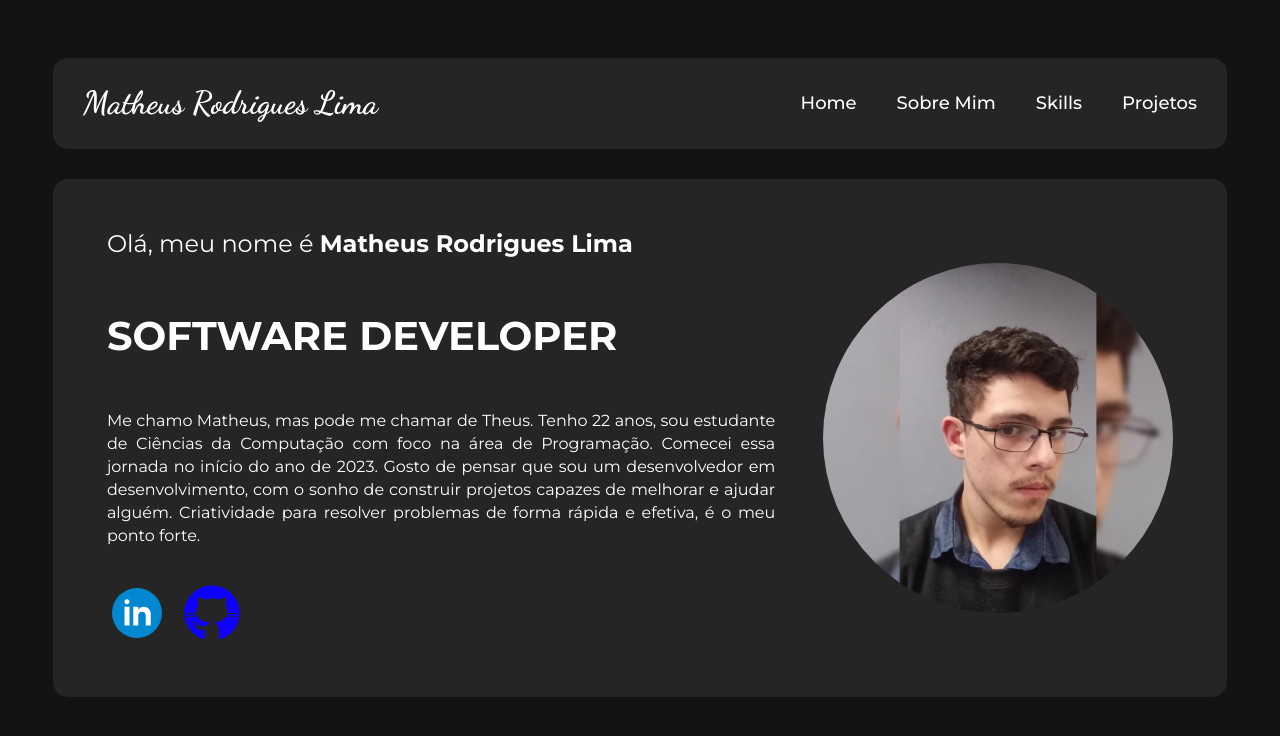
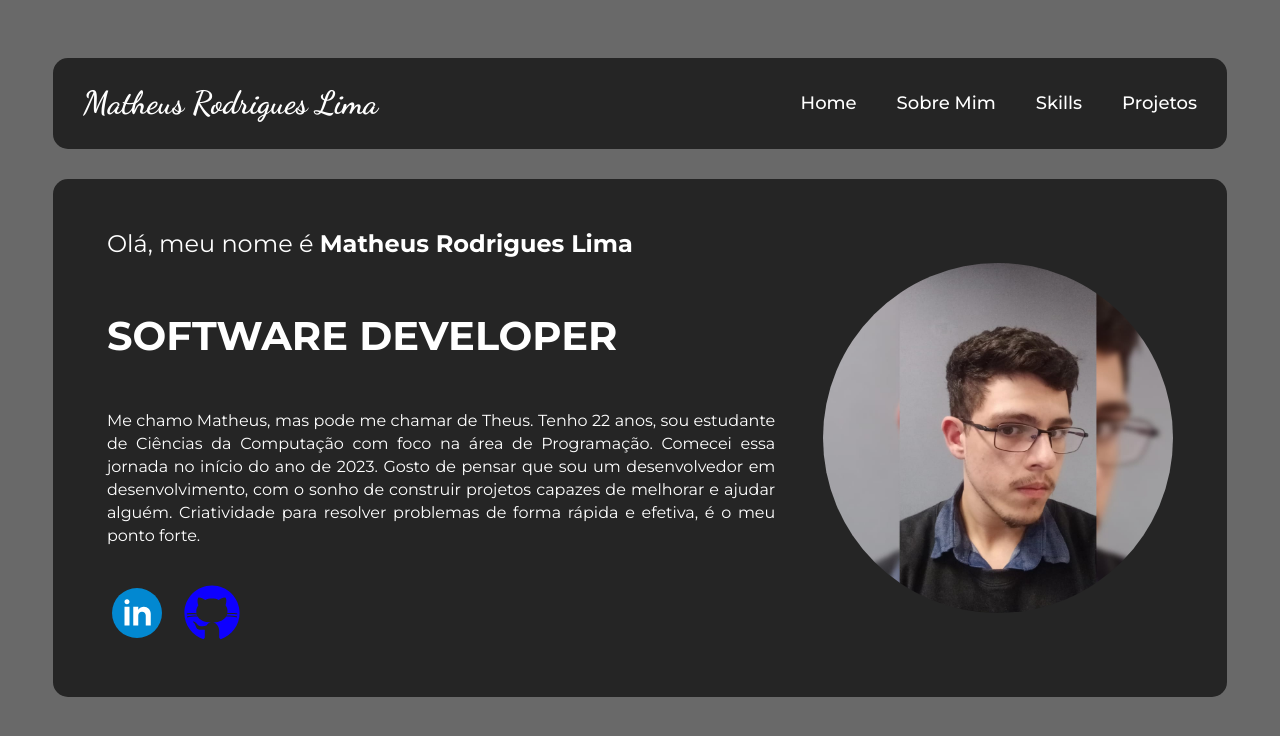
Before and after one commit to zMattheeus/portifolioweb, an Angular app: page / in a window 1280 px wide. Shown: the top 736 px of the page. Built offline with nearby package versions, Linux system fonts and the light colour scheme.

Commit message:
cor de fundo trocada

```diff
--- a/src/styles.css
+++ b/src/styles.css
@@ -3,7 +3,7 @@
 
 
 body{
-    background: #131313;
+    background: #696969;
     color: #ffffff;
     font-family: 'Montserrat', sans-serif;
 }
```
